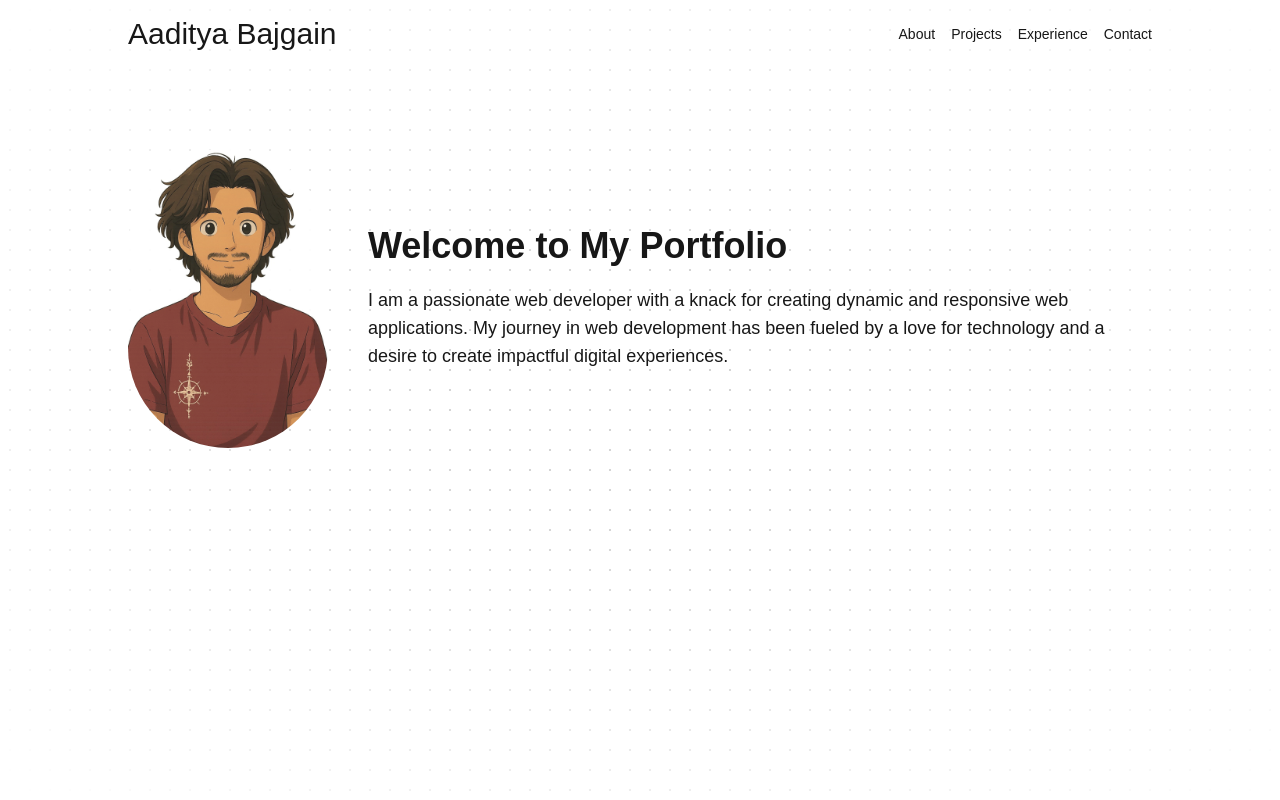
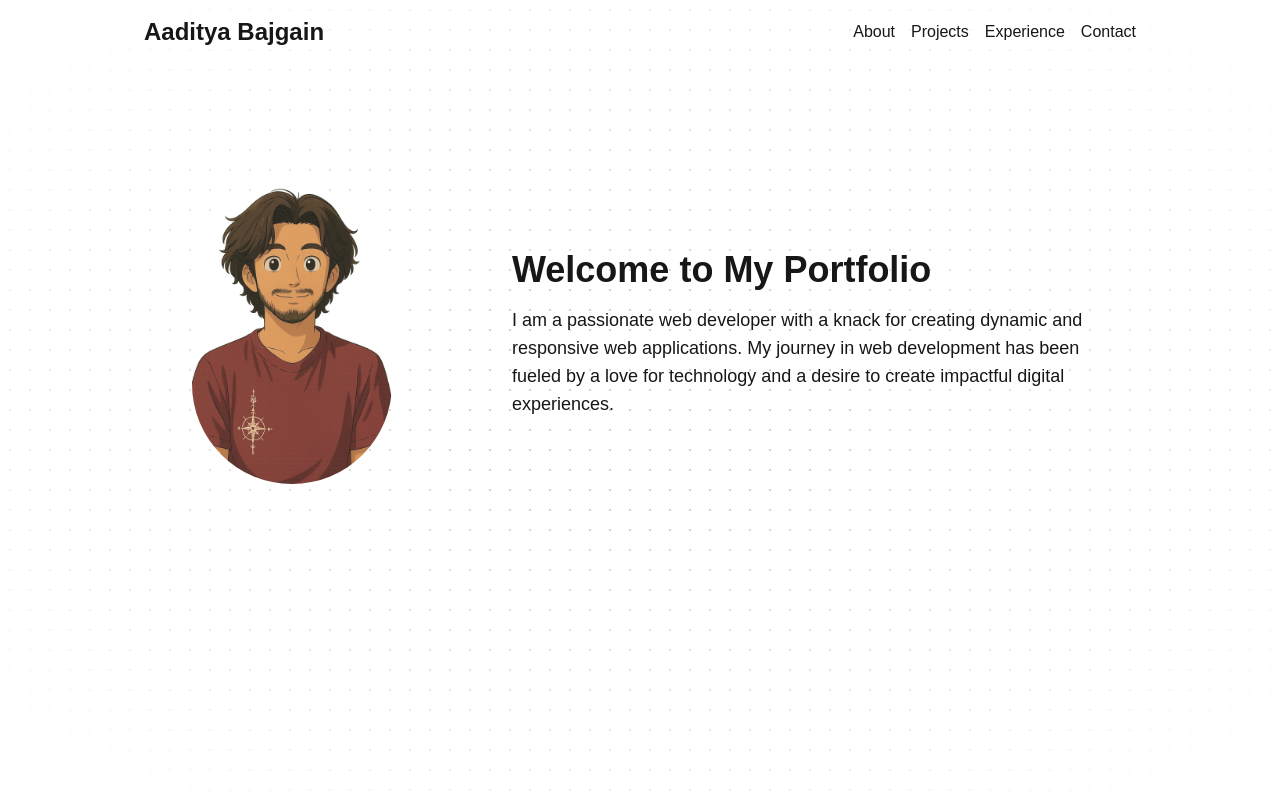
Before and after one commit to AadityaBajgain/portfolio_v_two, a Next.js app: page / in a window 1280 px wide. Built offline with nearby package versions, Linux system fonts and the light colour scheme.

Commit message:
refactor About and Navbar components; enhance layout, add responsive menu, and update package dependencies

```diff
--- a/components/About.tsx
+++ b/components/About.tsx
@@ -1,15 +1,24 @@
 import React from 'react'
 import Image from 'next/image'
+
 const About = () => {
-    return (
-        <section className='w-full flex flex-row justify-around items-center gap-10'>
-            <Image src="/Portfolio.webp" alt="photo" width={200} height={100} className='rounded-full opacity-90'/>
-            <div>
-                <h1 className="text-4xl font-bold ">Welcome to My Portfolio</h1>
-                <p className="text-lg mt-5">I am a passionate web developer with a knack for creating dynamic and responsive web applications. My journey in web development has been fueled by a love for technology and a desire to create impactful digital experiences.</p>
-            </div>
-        </section>
-    )
+  return (
+    <section className="w-full px-6 py-10 flex flex-row md:flex-row justify-around items-center gap-10">
+      <Image
+        src="/Portfolio.webp"
+        alt="photo"
+        width={200}
+        height={200}
+        className="rounded-full opacity-90 object-cover"
+      />
+      <div className="text-center md:text-left max-w-xl">
+        <h1 className="text-3xl md:text-4xl font-bold">Welcome to My Portfolio</h1>
+        <p className="text-base md:text-lg mt-4">
+          I am a passionate web developer with a knack for creating dynamic and responsive web applications. My journey in web development has been fueled by a love for technology and a desire to create impactful digital experiences.
+        </p>
+      </div>
+    </section>
+  )
 }
 
 export default About
--- a/components/Navbar.tsx
+++ b/components/Navbar.tsx
@@ -1,18 +1,58 @@
 "use client"
-import React from 'react'
+import React, { useState } from 'react'
 import Link from 'next/link'
+import { FaBars, FaTimes } from 'react-icons/fa'
+
 const Navbar = () => {
+  const [isOpen, setIsOpen] = useState(false)
+
+  const toggleMenu = () => {
+    setIsOpen(!isOpen)
+  }
+
   return (
-    <nav className='flex justify-between items-center mt-4 mb-4'>
-        <h1><Link href="/">Aaditya Bajgain</Link></h1>
-        <div>
-            <ul className='flex flex-row gap-4 text-sm'>
-              <li>About</li>
-              <li>Projects</li>
-              <li>Experience</li>
-              <li>Contact</li>
-            </ul>
-        </div>
+    <nav className="px-4 py-4 flex justify-between items-center">
+      <h1 className="text-lg md:text-2xl font-bold">
+        <Link href="/">Aaditya Bajgain</Link>
+      </h1>
+
+
+      <div className="cursor-pointer md:hidden z-20" onClick={toggleMenu} >
+        {isOpen ? <FaTimes size={24} /> : <FaBars size={24} />}
+      </div>
+
+
+      <ul className="hidden md:flex gap-4 text-sm md:text-base">
+        <li className="hover:text-blue-500 transition-colors">
+          <Link href="/about">About</Link>
+        </li>
+        <li className="hover:text-blue-500 transition-colors">
+          <Link href="/projects">Projects</Link>
+        </li>
+        <li className="hover:text-blue-500 transition-colors">
+          <Link href="/experience">Experience</Link>
+        </li>
+        <li className="hover:text-blue-500 transition-colors">
+          <Link href="/contact">Contact</Link>
+        </li>
+      </ul>
+
+      {isOpen && (
+        <ul className="absolute top-16 right-4 w-full rounded-b-lg bg-white/30 dark:bg-black/30 backdrop-blur-md flex flex-col items-center gap-4 py-6 text-base shadow-md z-10 md:hidden transition-transform transform-fillS duration-500">
+          <li onClick={toggleMenu}>
+            <Link href="/about">About</Link>
+          </li>
+          <li onClick={toggleMenu}>
+            <Link href="/projects">Projects</Link>
+          </li>
+          <li onClick={toggleMenu}>
+            <Link href="/experience">Experience</Link>
+          </li>
+          <li onClick={toggleMenu}>
+            <Link href="/contact">Contact</Link>
+          </li>
+        </ul>
+      )}
     </nav>
   )
 }
--- a/package.json
+++ b/package.json
@@ -14,6 +14,7 @@
     "next": "15.3.1",
     "react": "^19.0.0",
     "react-dom": "^19.0.0",
+    "react-icons": "^5.5.0",
     "tailwind-merge": "^3.2.0"
   },
   "devDependencies": {
```
Also changed, not shown: 1 other file (tests, documents, lock files or other folders).
